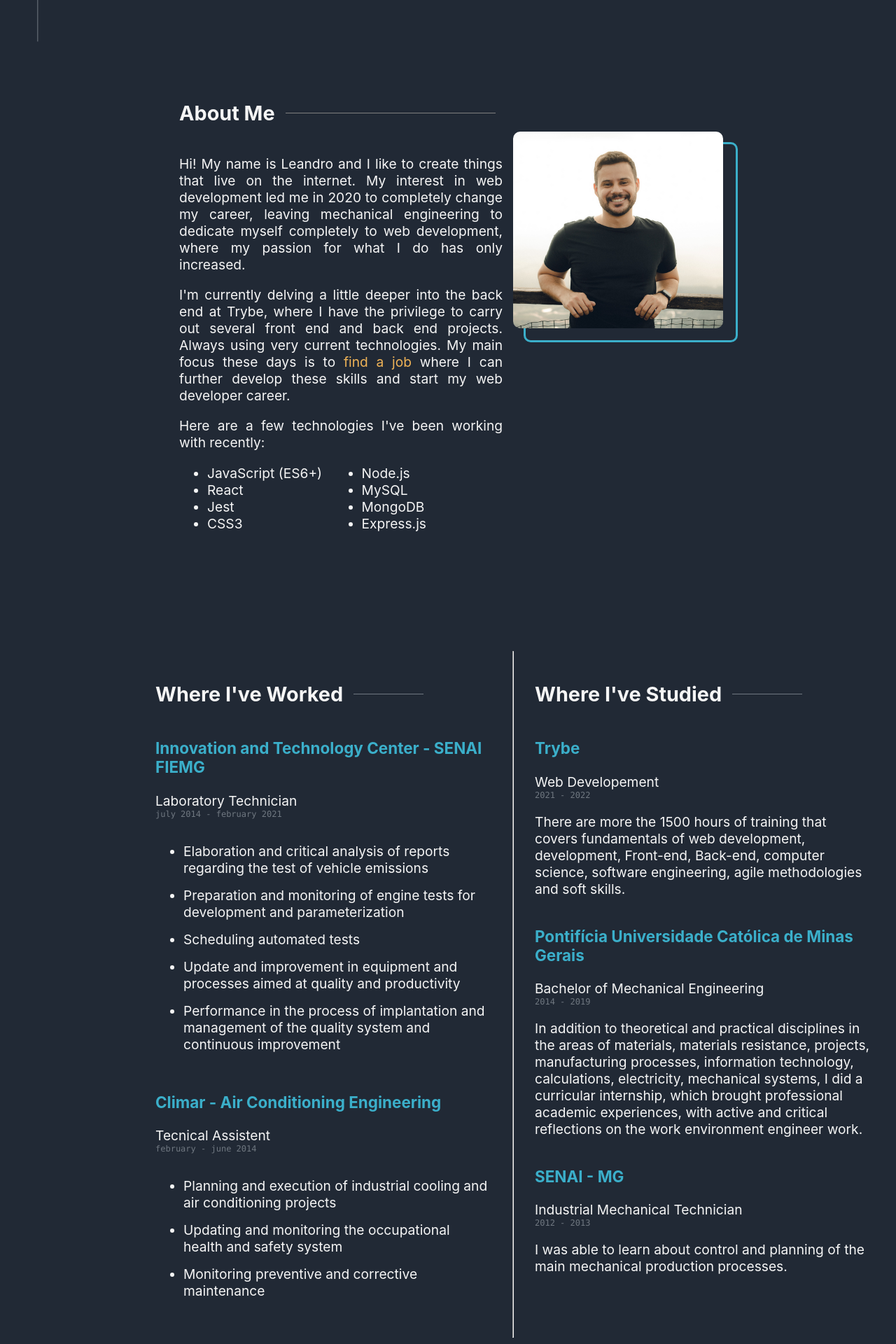
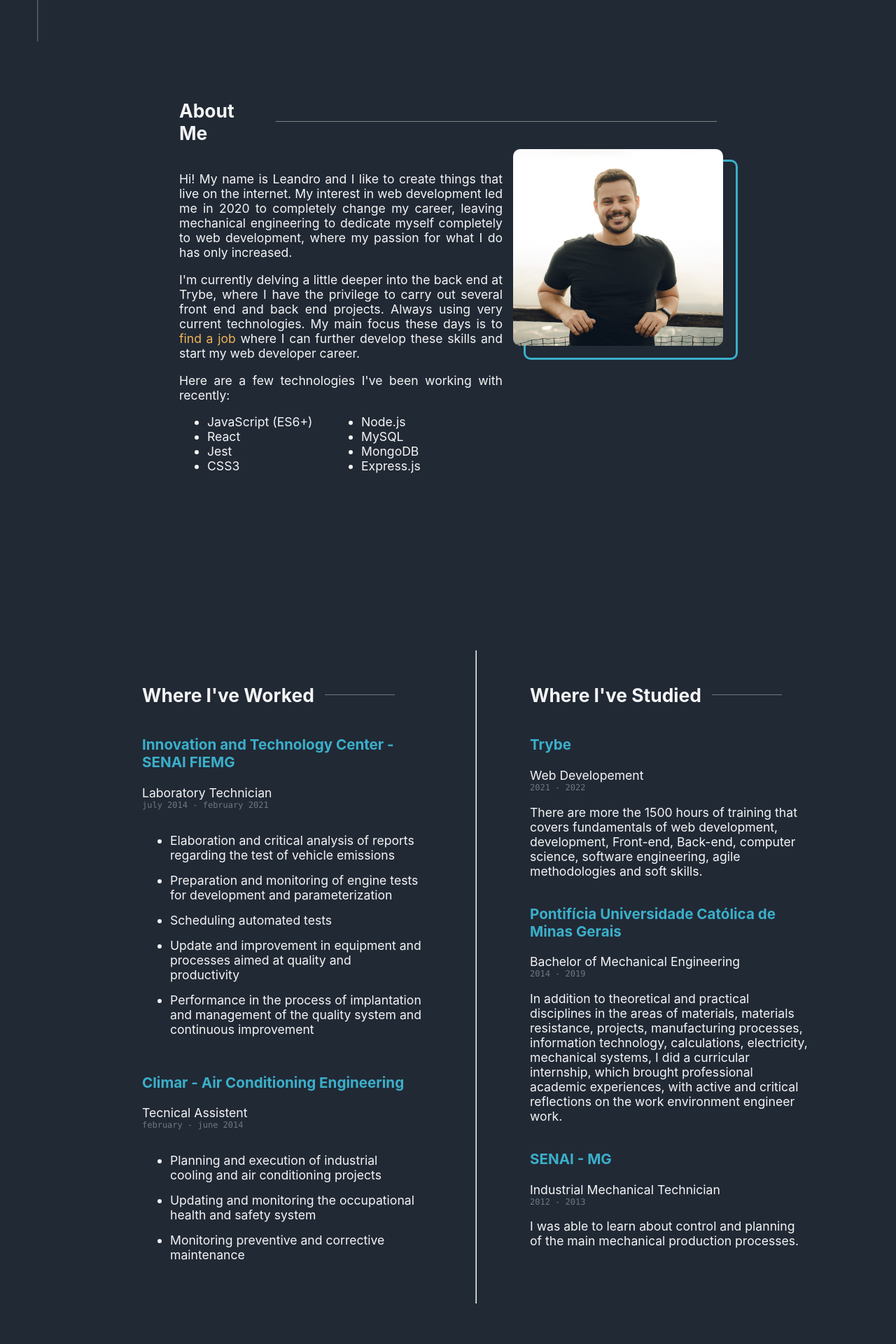
Before and after one commit to leandrofcr/portfolio, a React (Create React App) app: page / in a window 1280 px wide. Shown: the part 740-2660 px from the top of the page at 70% size. Built offline with nearby package versions, Linux system fonts and the light colour scheme.

Commit message:
style: fix responsiveness for mobile style - remove AppStyled component and configure GlobalStyles.js

```diff
--- a/src/App.jsx
+++ b/src/App.jsx
@@ -1,5 +1,4 @@
 import React from 'react';
-import styled from 'styled-components';
 import {
   Header,
   Hero,
@@ -12,48 +11,10 @@ import {
 } from './components';
 import GlobalStyle from './styles/GlobalStyles';
 
-const StyledApp = styled.div`
-
-  font-family: -apple-system, BlinkMacSystemFont, 'Segoe UI', 'Roboto', 'Oxygen',
-  'Ubuntu', 'Cantarell', 'Fira Sans', 'Droid Sans', 'Helvetica Neue',
-  sans-serif;
-  -webkit-font-smoothing: antialiased;
-  -moz-osx-font-smoothing: grayscale;
-
-  code {
-    font-family: source-code-pro, Menlo, Monaco, Consolas, 'Courier New',
-    monospace;
-  }
-
-  font-size: 1.2em;
-  display: flex;
-  align-items: center;
-  flex-flow: column wrap;
-  background-color: #212935;
-  color: #f5f5f5;
-  margin: 0;
-  /* width: 100vw; */
-
-
-  /*
-  #707881;
-  #29313d;
-  #222a36;
-  #676cdb;
-  #3bafca;
-  #212935;
-  #EFB357;
-  #F86A60;
-  #76BE53;
-  */
-
-
-
-`;
-
 function App() {
   return (
-    <StyledApp>
+    <>
+      <main>
         <GlobalStyle />
         <Header />
         <Hero />
@@ -63,7 +24,8 @@ function App() {
         <Contact />
         <Email />
         <Footer />
-    </StyledApp>
+      </main>
+    </>
   );
 }
 
--- a/src/components/email.jsx
+++ b/src/components/email.jsx
@@ -6,7 +6,7 @@ const StyledLinkWrapper = styled.div`
   transform: rotate(-90deg);
   position: fixed;
   left: -150px;
-  bottom:180px;
+  bottom: 180px;
   font-size: 16px;
 
   a {
@@ -15,9 +15,9 @@ const StyledLinkWrapper = styled.div`
     align-items: center;
     text-decoration: none;
     color: inherit;
-    transition:0.3s;
+    transition: 0.3s;
     &:hover {
-        color:#3bafca;
+      color: #3bafca;
     }
     &:before {
       content: "";
@@ -29,6 +29,9 @@ const StyledLinkWrapper = styled.div`
     }
   }
 
+  @media (max-width: 1100px) {
+    display: none;
+  }
 `;
 
 function Email() {
--- a/src/components/footer.jsx
+++ b/src/components/footer.jsx
@@ -12,7 +12,7 @@ const FooterWrapper = styled.footer`
     color: inherit;
     transition: 0.3s;
     &:hover {
-        color:#EFB357;
+      color: #efb357;
     }
   }
 `;
--- a/src/components/sections/about.jsx
+++ b/src/components/sections/about.jsx
@@ -5,6 +5,10 @@ import 'aos/dist/aos.css';
 import { profilePic } from '../../images';
 
 const StyledAboutSection = styled.section`
+  display: flex;
+  flex-flow: column wrap;
+  align-items: center;
+
   max-width: 60vw;
   min-height: 100vh;
 
@@ -19,7 +23,7 @@ const StyledAboutSection = styled.section`
     &:after {
       content: "";
       display: block;
-      width: 300px;
+      width: 50vw;
       height: 1px;
       background: grey;
       margin-left: 15px;
@@ -27,8 +31,9 @@ const StyledAboutSection = styled.section`
   }
 
   p {
-      text-align:justify;
-    }
+    text-align: justify;
+    max-width: 90vw;
+  }
 
   span {
     color: #efb357;
@@ -36,6 +41,7 @@ const StyledAboutSection = styled.section`
 
   @media (max-width: 1100px) {
     margin-top: 200px;
+    max-width: 90vw;
 
     div {
       display: flex;
@@ -43,17 +49,11 @@ const StyledAboutSection = styled.section`
       align-items: center;
     }
 
-    p {
-      text-align:justify;
-      min-width: 75vw;
-      margin-left: 50px;
-    }
-
     section {
       display: flex;
       flex-flow: column wrap;
       align-items: center;
-  }
+    }
   }
 `;
 
@@ -100,9 +100,9 @@ const StyledList = styled.ul`
   -webkit-columns: 2;
   -moz-columns: 2;
   min-height: 0;
-  @media (max-width: 1100px){
+  @media (max-width: 1100px) {
     li {
-      margin-left: 50px;
+      margin: 0 10px;
     }
   }
 `;
@@ -125,6 +125,7 @@ function About() {
 
   return (
     <StyledAboutSection data-aos="fade-up" data-aos-delay="50" id="about">
+
       <h2>About Me</h2>
       <div>
         <section>
--- a/src/components/sections/contact.jsx
+++ b/src/components/sections/contact.jsx
@@ -14,8 +14,12 @@ const StyledContactSection = styled.section`
   height: 80vh;
 
   p {
+    max-width: 800px;
+    min-width: 300px;
+  }
+
+  @media (max-width: 780px) {
     width: 80vw;
-    margin-left: 50px;
   }
 `;
 
--- a/src/components/sections/experience.jsx
+++ b/src/components/sections/experience.jsx
@@ -6,10 +6,11 @@ import jobs from '../../content/jobs';
 import studies from '../../content/studies';
 
 const StyleExpSection = styled.section`
-  width: 70vw;
+  width: 80vw;
   min-height: 100vh;
   display: flex;
-  justify-content: space-around;
+  justify-content: center;
+  margin-left: 80px;
 
   h2 {
     text-align: start;
@@ -25,11 +26,16 @@ const StyleExpSection = styled.section`
     }
   }
 
+  section {
+    display: flex;
+    justify-content: flex-start;
+  }
+
   h3 {
     color: #3bafca;
-    transition:0.5s;
-    background: linear-gradient(currentColor 0 0) 0 100%
-      /var(--d, 0) 1px no-repeat;
+    transition: 0.5s;
+    background: linear-gradient(currentColor 0 0) 0 100% / var(--d, 0) 1px
+      no-repeat;
     &:hover {
       --d: 100%;
     }
@@ -46,20 +52,22 @@ const StyleExpSection = styled.section`
 
   @media (max-width: 1100px) {
     margin-top: 200px;
+    max-width: 100vw;
   }
 
   @media (max-width: 780px) {
     flex-direction: column;
     align-items: center;
+    margin-left: -120px;
   }
-
 `;
 
 const StyledDiv = styled.div`
   display: flex;
   flex-flow: column wrap;
-  width: 60vh;
-  margin: 30px;
+  min-width: 30vw;
+  max-width: 400px;
+  margin: 35px;
 
   li {
     margin: 15px 0;
@@ -67,8 +75,9 @@ const StyledDiv = styled.div`
 
   @media (max-width: 780px) {
     margin-left: 50px;
-      width: 60vw;
-      ul, p {
+    max-width: 50vw;
+    ul,
+    p {
       width: 70vw;
     }
   }
--- a/src/components/sections/header.jsx
+++ b/src/components/sections/header.jsx
@@ -7,7 +7,7 @@ const StyledHeaderSection = styled.section`
   display: flex;
   justify-content: space-around;
   align-items: center;
-  width: 100vw;
+  width: 100%;
   position: fixed;
   background-color: #212935;
   z-index: 2;
@@ -34,7 +34,8 @@ const StyledHeaderSection = styled.section`
   }
 
   @media (max-width: 1100px) {
-    justify-content: center;
+    justify-content: space-evenly;
+    font-size: 0.8em;
   }
 `;
 
--- a/src/components/sections/hero.jsx
+++ b/src/components/sections/hero.jsx
@@ -42,7 +42,7 @@ const StyledHeroSection = styled.section`
     margin-top: 30px;
     font-size: 18px;
     min-width: 300px;
-    max-width: 600px;
+    max-width: 80%;
     text-align: start;
     line-height: 1.5;
   }
@@ -58,8 +58,11 @@ const StyledHeroSection = styled.section`
     }
   }
 
-  @media (max-width: 1100px ){
+  @media (max-width: 900px) {
+    width: 80vw;
+  }
 
+  @media (max-width: 576px) {
     margin-top: 100px;
 
     h2 {
@@ -70,9 +73,10 @@ const StyledHeroSection = styled.section`
       margin-top: auto;
     }
 
-
+    p {
+      min-width: 300px;
     }
-
+  }
 `;
 
 const YellowBtn = styled.a`
@@ -106,6 +110,7 @@ function Welcome() {
   return (
     <StyledHeroSection>
       <div>
+        <div>
           <h1 data-aos="fade-up">Hi there!</h1>
         </div>
 
@@ -135,10 +140,10 @@ function Welcome() {
         >
           <YellowBtn
             href="mailto:lleandrofr@gmail.com?subject=Olá%20Leandro%20Reis"
-
           >
             Get in Touch
           </YellowBtn>
+        </div>
       </div>
     </StyledHeroSection>
   );
--- a/src/components/sections/projects.jsx
+++ b/src/components/sections/projects.jsx
@@ -6,7 +6,7 @@ import { HiOutlineExternalLink } from 'react-icons/hi';
 import projects from '../../content/projects';
 
 const StyledSectionWrapper = styled.section`
-  width: 80vw;
+  width: 60vw;
   text-align: center;
   margin: 50vh 0;
 
@@ -28,7 +28,7 @@ const StyledSectionWrapper = styled.section`
 const StyledCard = styled.section`
   display: flex;
   align-items: center;
-  margin-top: 30px;
+  margin-top: 15px 0;
 
   &:nth-child(odd) {
     flex-direction: row-reverse;
@@ -38,7 +38,7 @@ const StyledCard = styled.section`
     @media (max-width: 1024px) {
       flex-direction: column;
       align-items: center;
-      margin-top: 50px
+      margin-top: 50px;
     }
   }
 
@@ -60,6 +60,7 @@ const StyledCard = styled.section`
   section {
     position: relative;
     min-width: 300px;
+    max-width: 500px;
     text-align: left;
     padding: 5px 20px;
     border-radius: 5px;
@@ -85,7 +86,7 @@ const StyledCard = styled.section`
   p {
     /* min-width: 400px; */
     padding: 0 5px;
-    text-align:justify;
+    text-align: justify;
   }
 
   @media (max-width: 1024px) {
--- a/src/styles/GlobalStyles.js
+++ b/src/styles/GlobalStyles.js
@@ -4,12 +4,27 @@ const GlobalStyle = createGlobalStyle`
 
   html {
     box-sizing: border-box;
-    width: 100vmax;
+    max-width: 100vw;
     scrollbar-color: dark;
   }
 
   body {
+    font-family: -apple-system, BlinkMacSystemFont, 'Segoe UI', 'Roboto', 'Oxygen',
+    'Ubuntu', 'Cantarell', 'Fira Sans', 'Droid Sans', 'Helvetica Neue',
+    sans-serif;
+    -webkit-font-smoothing: antialiased;
+    -moz-osx-font-smoothing: grayscale;
+
+    font-size: 1.1em;
     overflow-x: hidden;
+    background-color: #212935;
+    color: #f5f5f5;
+    display: flex;
+    align-items: center;
+    justify-content: center;
+    flex-flow: column wrap;
+    margin: 0;
+    width: 100%;
   }
 
   body::-webkit-scrollbar {
@@ -25,6 +40,29 @@ html {
     border-radius: 20px;
     border: 1px solid #707881;
   }
+
+  main {
+    display: flex;
+    flex-direction: column;
+    align-items: center;
+  }
+
+  code {
+    font-family: source-code-pro, Menlo, Monaco, Consolas, 'Courier New',
+    monospace;
+  }
 `;
 
+/*
+  #707881;
+  #29313d;
+  #222a36;
+  #676cdb;
+  #3bafca;
+  #212935;
+  #EFB357;
+  #F86A60;
+  #76BE53;
+  */
+
 export default GlobalStyle;
```
Lines whose indentation alone changed are shown as unchanged.
